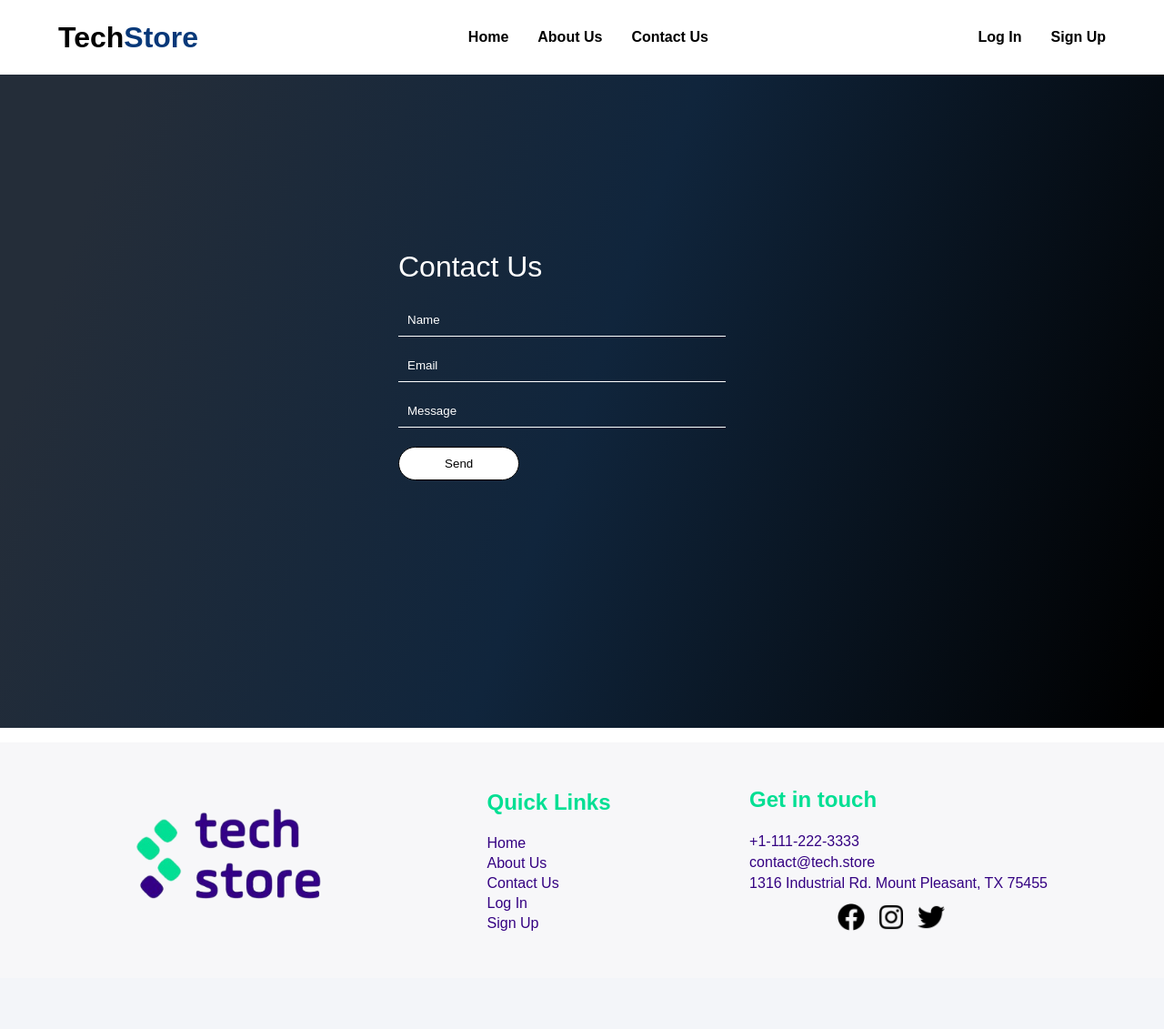
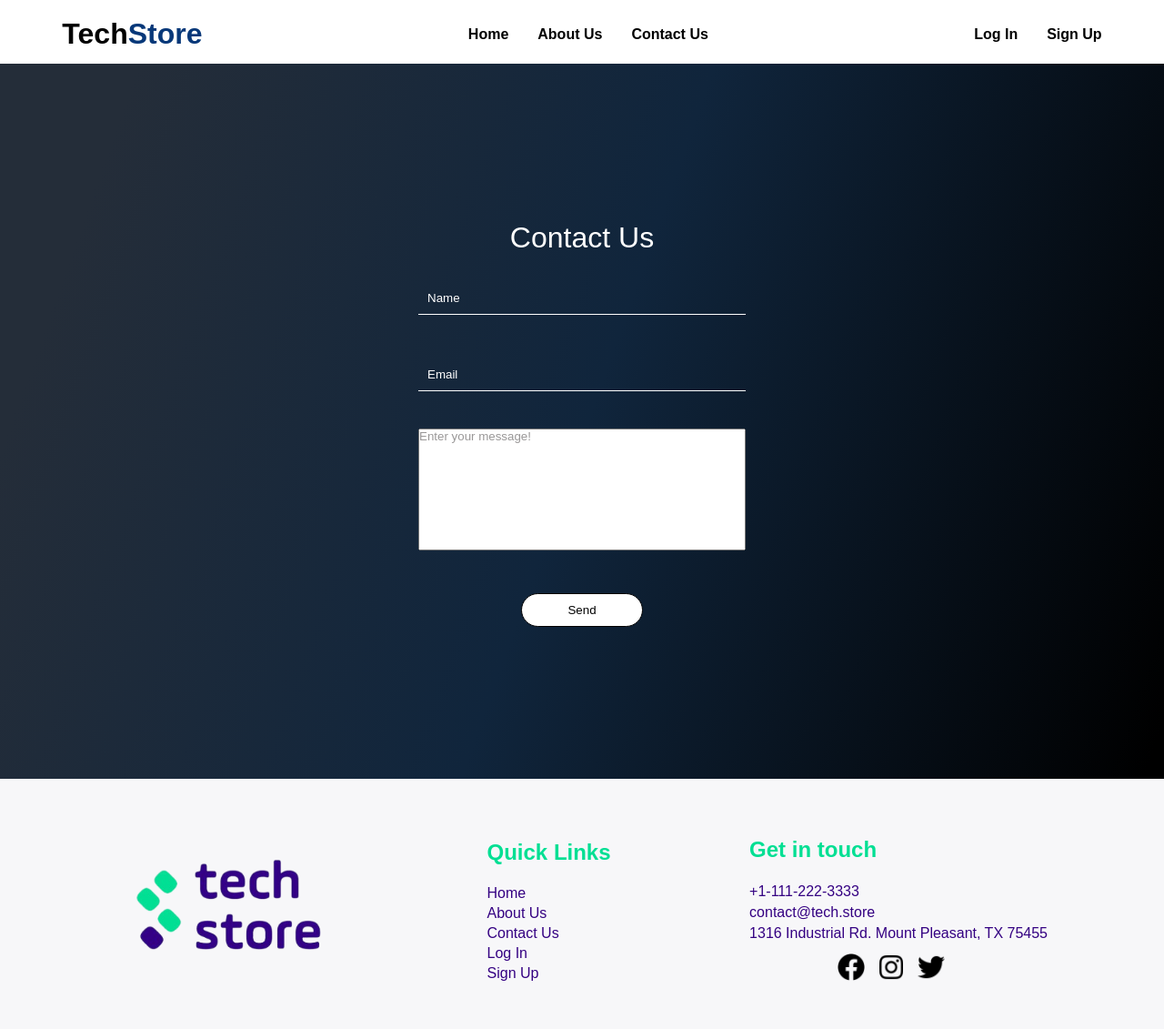
Before and after one commit to rkycyku/TechStore, a PHP site: page /contactFrom.html in a window 1280 px wide. Shown: the whole page at 91% size. Before the commit the page ends 1023 px from the top, so only its background shows below. Run offline with PHP 8.4, Linux system fonts and the light colour scheme.

Commit message:
Eshte shtuar hamburger menu, disa rregullime ne kod eshte zevendesuar pjesa e mesazhit tek contact form nga input ne textarea

```diff
--- a/contactFrom.html
+++ b/contactFrom.html
@@ -1,10 +1,12 @@
 <!DOCTYPE html>
 <html lang="en">
 <head>
+
     <meta charset="UTF-8">
     <meta http-equiv="X-UA-Compatible" content="IE=edge">
     <meta name="viewport" content="width=device-width, initial-scale=1.0">
     <title>Contact Us | TechStore</title>
+    <link rel="icon" type="image/x-icon" href="./assets/img/web/techstoreLogoWhiteSquare.png">
     <link rel="stylesheet" href="./css/forms.css">
     <link rel="stylesheet" href="./css/header.css" />
     <link rel="stylesheet" href="./css/footer.css">
@@ -16,21 +18,36 @@
 </script>
 <body>
     <header>
-    <div class="logo">
-      <h1><a href="index.html">Tech<span>Store</span></a></h1>
-    </div>
       <nav class="nav">
+        <a class="logo" href="index.html">Tech<span>Store</span></a>
         <ul class="nav-links">
-        <li><a href="./index.html">Home</a></li>
-        <li><a href="./aboutUs.html">About Us</a></li>
-        <li><a href="./contactFrom.html">Contact Us</a></li>
+            <li class="nav-item">
+                <a href="./index.html">Home</a>
+            </li>
+            <li class="nav-item">
+                <a href="./aboutUs.html">About Us</a>
+            </li>
+            <li class="nav-item">
+                <a href="./contactFrom.html">Contact Us</a>
+            </li>
+        </ul>
+
+        <ul class="auth">
+            <li class="nav-item">
+                <a href="./login.html">Log In</a>
+            </li>
+            <li class="nav-item">
+                <a href="./signup.html">Sign Up</a>
+            </li>
         </ul>
       </nav>
-    <div class="auth">
-      <p><a href="./login.html">Log In</a></p>
-      <p><a href="./signup.html">Sign Up</a></p>
+      <div class="hamburger">
+        <span class="hamIkona"></span>
+        <span class="hamIkona"></span>
+        <span class="hamIkona"></span>
       </div>
     </header>
+
   <div class="bg-image">
     <div class="forms">
       <form action="" onsubmit="return validimiIFormes()">
@@ -39,7 +56,7 @@
         <br>
         <input class="form-input" type="email" name="" id="" placeholder="Email" required>
         <br>
-        <input class="form-input" type="text" name="" id="" placeholder="Message" required>
+        <textarea name="" id="" placeholder="Enter your message!"></textarea>
         <br>
         <input class="button" type="submit" value="Send" />
       </form>
@@ -77,5 +94,6 @@
       </div>
     </div>
   </footer>
+  <script src="./js/hamburgerMenu.js"></script>
 </body>
 </html>
--- a/css/forms.css
+++ b/css/forms.css
@@ -1,19 +1,28 @@
+body{
+    background-color: #f7f7f9;
+}
+
 .bg-image{
     background: linear-gradient(109.6deg, rgb(36, 45, 57) 11.2%, rgb(16, 37, 60) 51.2%, rgb(0, 0, 0) 98.6%);
-    height: 100vh;
+    height: 100%;
 }
 
 .forms{
     padding-top: 10em;
+    padding-bottom: 10em;
 }
 
 form {
     background-image: linear-gradient(178.1deg, #211b53 8.5%, #171445 82.4%), rgb(36, 45, 57) 11.2%;
-    width: fit-content;
     margin: auto;
+    display: flex;
+    flex-direction: column;
+    justify-content: center;
+    align-items: center;
     margin-top: 5.2em;
-    padding: 2em 3em;
-    width: 500px;
+    gap: 0.5em;
+    row-gap: 0.5em;
+    width: 100%;
     border-radius: 30px;
 
 }
@@ -51,6 +60,16 @@ input.form-input:-webkit-autofill:active {
     -webkit-text-fill-color: #f3f3f3 !important;
 }
 
+textarea{
+    width: max(27em, 20vw);
+    height: max(10em);
+    resize: none;
+}
+
+textarea::placeholder{
+    color: rgb(153, 151, 151);
+}
+
 input.mesazhi{
     padding: 2em;
     padding-left: 10px;
@@ -76,7 +95,7 @@ input.mesazhi{
 }
 
 .button:hover{
-    background: rgb(31, 118, 175);
+    background: #073879;
     color: #fff;
     cursor: pointer;
 }
--- a/css/header.css
+++ b/css/header.css
@@ -15,19 +15,32 @@ header{
     display: flex;
     justify-content: space-between;
     align-items: center;
-    background-color: #fff;
+    background-color: white;
+}
+
+.nav{
+    display: flex;
+    justify-content: space-evenly;
+    align-items: center;
+    width: 100%;
+    min-height: 70px;
+    gap: 25%;
+}
+
+.nav ul li{
+    display: flex;
+    justify-content: center;
+    align-items: center;
 }
 
 .logo{
   font-weight: 600;
+  font-size: 24pt;
+  color: black;
 }
 
-.logo h1 span{
+.logo span{
     color: rgb(7, 56, 121);
-}
-
-.logo h1 a{
-    color: black;
 }
 
 .nav-links{
@@ -37,11 +50,7 @@ header{
     gap: 2em;
 }
 
-.nav-links li{
-    padding: 2em 0;
-}
-
-.nav-links li a{
+.nav-links a{
     color: black;
     font-weight: 600;
 }
@@ -49,15 +58,87 @@ header{
 .auth{
     display: flex;
     align-items: center;
-    justify-content: flex-end;
+    justify-content: center;
     gap: 2em;
 }
 
-.auth p{
-    padding: 2em 0;
-}
-
-.auth p a{
+.auth a{
     color: black;
     font-weight: 600;
 }
+
+.nav ul li a:hover{
+    color: #073879;
+}
+
+.hamburger{
+  display: none;
+  cursor: pointer;
+}
+
+.hamIkona{
+  display: block;
+  width: 25px;
+  height: 3px;
+  margin: 5px auto;
+  -webkit-transition: all 0.3s ease;
+  transition: all 0.3s ease;
+  background-color: black;
+}
+
+.hamIkona:nth-child(2){
+    background-color: #073879;
+}
+
+@media(max-width:1024px){
+    .hamburger{
+        display: block;
+    }
+
+    .hamburger.active .hamIkona:nth-child(2){
+        opacity: 0;
+    }
+
+    .hamburger.active .hamIkona:nth-child(1){
+        transform: translateY(8px) rotate(45deg);
+        background-color: #073879;
+    }
+
+    .hamburger.active .hamIkona:nth-child(3){
+        transform: translateY(-8px) rotate(-45deg);
+    }
+    .nav li{
+        margin: 10px;
+    }
+
+    .nav-links{
+        position: fixed;
+        left: -100%;
+        top: 70px;
+        gap: 0;
+        flex-direction: column;
+        background-color: #f7f7f9;
+        width: 100%;
+        text-align: center;
+        transition: 0.3s;
+    }
+
+    .auth{
+        position: fixed;
+        left: -100%;
+        top: 184px;
+        gap: 0;
+        flex-direction: column;
+        background-color: #f7f7f9;
+        width: 100%;
+        text-align: center;
+        transition: 0.3s;
+    }
+
+    .nav-links.active ,.auth.active{
+        left: 0 ;
+    }
+    .nav-links a:hover, .auth a:hover{
+        color: #073879;
+    }
+}
--- a/css/index.css
+++ b/css/index.css
@@ -1,5 +1,5 @@
 .container{
-    margin-top: 5.2em;
+    margin-top: 3em;
 }
 
 .banner{
--- /dev/null
+++ b/js/hamburgerMenu.js
@@ -0,0 +1,15 @@
+const hamburger = document.querySelector(".hamburger");
+    const navMenu = document.querySelector(".nav-links");
+    const authMenu = document.querySelector(".auth");
+
+    hamburger.addEventListener("click", () => {
+        hamburger.classList.toggle("active");
+        navMenu.classList.toggle("active");
+        authMenu.classList.toggle("active");
+    })
+
+    document.querySelectorAll(".nav-item").forEach(n => n.addEventListener("click", () => {
+        hamburger.classList.remove("active");
+        navMenu.classList.remove("active");
+        authMenu.classList.remove("active");
+    }))
```
Also changed, not shown: aboutUs.html (+28 -14 lines), index.html (+28 -12 lines), login.html (+28 -14 lines), signup.html (+28 -14 lines). Lines whose indentation alone changed are shown as unchanged.
